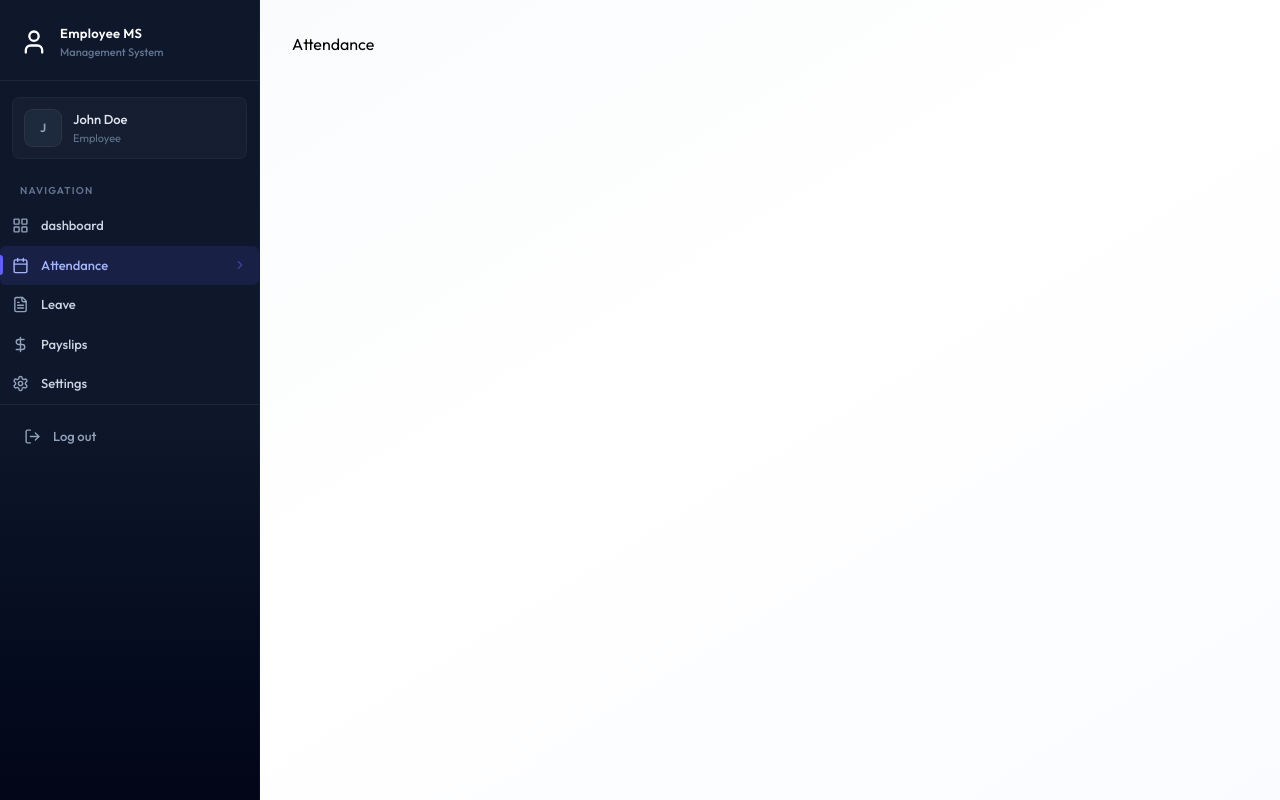
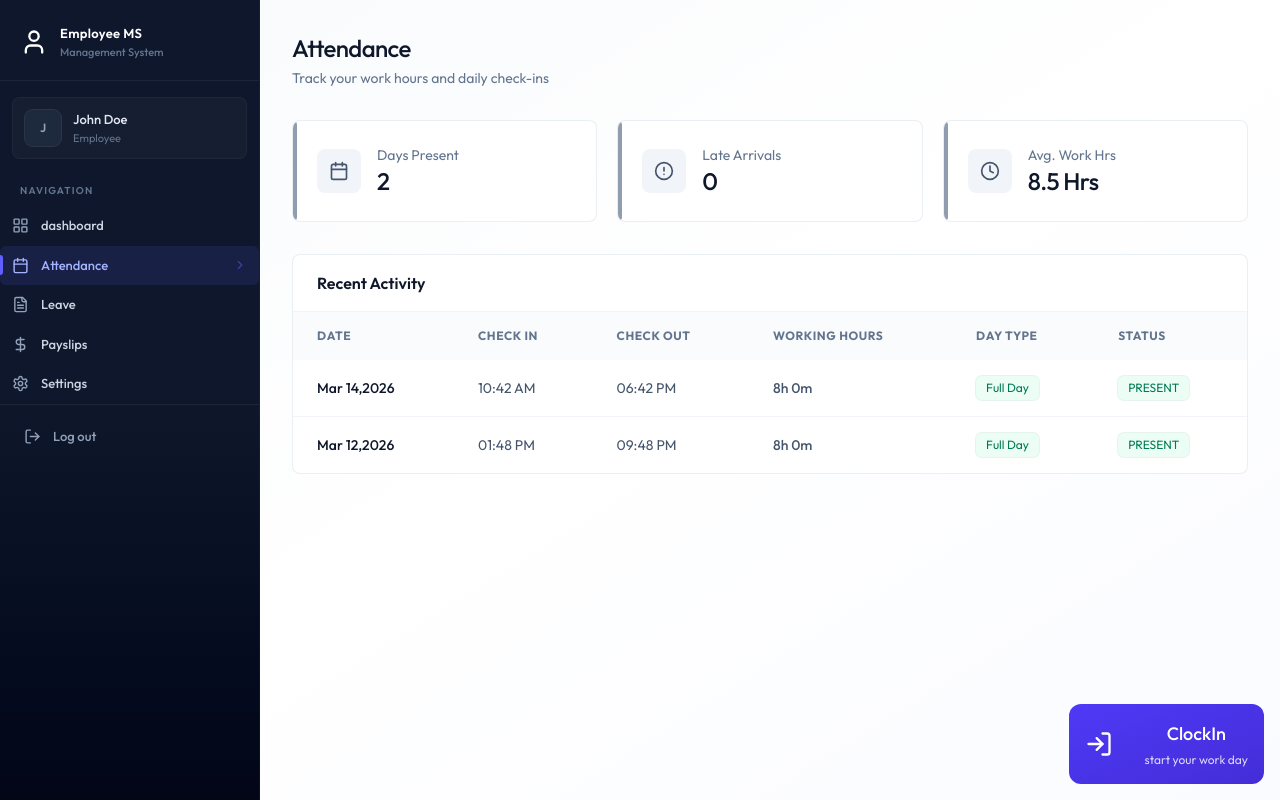
Before and after one commit to Vanshika-sketch/Full-Stack-EMS, a React (Vite) app in the folder client/: page /attendance in a window 1280 px wide. Built offline with nearby package versions, Linux system fonts and the light colour scheme.

Commit message:
Attendance page UI completed

```diff
--- a/client/package.json
+++ b/client/package.json
@@ -11,6 +11,7 @@
   },
   "dependencies": {
     "@tailwindcss/vite": "^4.2.2",
+    "date-fns": "^4.4.0",
     "lucide-react": "^0.344.0",
     "react": "^18.2.0",
     "react-dom": "^18.2.0",
--- a/client/src/components/attendance/AttendanceHistory.jsx
+++ b/client/src/components/attendance/AttendanceHistory.jsx
@@ -1,7 +1,68 @@
 import React from 'react'
+import { getDayTypeDisplay, getWorkingHoursDisplay } from '../../assets/assets'
+import {format} from 'date-fns'
 
-export const AttendanceHistory = () => {
+const AttendanceHistory = ({history}) => {
   return (
-    <div>AttendanceHistory</div>
+    <div className='card overflow-hidden'>
+      <div className='px-6 py-4 border-b border-slate-100'>
+        <h3 className='font-semibold text-slate-900'>Recent Activity</h3>
+      </div>
+      <div className='overflow-x-auto'>
+        <table className='table-modern'>
+          <thead>
+            <tr>
+              <th className='px-6 py-4'>Date</th>
+              <th className='px-6 py-4'>Check In</th>
+              <th className='px-6 py-4'>Check Out</th>
+              <th className='px-6 py-4'>Working hours</th>
+              <th className='px-6 py-4'>Day Type</th>
+              <th className='px-6 py-4'>Status</th>
+            </tr>
+          </thead>
+          <tbody>
+            {history.length === 0 ?(
+              <tr>
+                <td colSpan={6} className='text-center py-12 text-slate-400'>
+                  No records found
+                </td>
+              </tr>
+            ) : (
+              history.map((record)=>{
+                const dayType = getDayTypeDisplay(record)
+                return (
+                  <tr key={record._id || record.id}>
+                    <td className='px-6 py-4 font-medium text-slate-900'>
+                      {format(new Date(record.date),'MMM dd,yyyy')}
+                    </td>
+                    <td className='px-6 py-4 text-slate-600'>
+                      {record.checkIn ? format(new Date(record.checkIn),'hh:mm a') : "-"}
+                    </td>
+                    <td className='px-6 py-4 text-slate-600'>
+                      {record.checkIn ? format(new Date(record.checkOut),'hh:mm a') : "-"}
+                    </td>
+                    <td className='px-6 py-4 text-slate-600 font-medium'>
+                      {getWorkingHoursDisplay(record)}
+                    </td>
+                    <td className='px-6 py-4'>
+                      {dayType.label !== "-" ? <span className={`badge ${dayType.className}`}>{dayType.label}</span>:"-"}
+                    </td>
+                    <td className='px-6 py-4'>
+                      <span className={`badge ${record.status === "PRESENT" ? "badge-success" : record.status === "LATE" ? "badge-warning" : "badge-danger"}`}>
+                        {record.status}
+                      </span>
+                    </td>
+                  </tr>
+                )
+              })
+            )}
+
+          </tbody>
+
+        </table>
+      </div>
+    </div>
   )
 }
+
+export default AttendanceHistory
--- a/client/src/components/attendance/AttendanceStats.jsx
+++ b/client/src/components/attendance/AttendanceStats.jsx
@@ -1,8 +1,32 @@
+import { AlertCircleIcon, CalendarIcon, ClockIcon } from 'lucide-react';
 import React from 'react'
 
-const AttendanceStats = () => {
+const AttendanceStats = ({history}) => {
+    const totalPresent = history.filter((h)=>h.status === "PRESENT" | h.status === "LATE").length;
+    const totalLate = history.filter((h)=>h.status === 'LATE').length;
+
+
+    const stats = [
+        {label : "Days Present" , value: totalPresent, icon: CalendarIcon},
+        {label : "Late Arrivals" , value: totalLate, icon: AlertCircleIcon},
+        {label : "Avg. Work Hrs" , value: '8.5 Hrs', icon: ClockIcon},
+    ]
   return (
-    <div>AttendanceStats</div>
+    <div className='grid grid-cols-1 sm:grid-cols-3 gap-4 sm:gap-5 mb-8'>
+        {stats.map((s)=>(
+            <div key={s.label} className='card card-hover p-5 sm:p-6 flex items-center gap-4 relative overflow-hidden group'>
+                <div className='absolute left-0 top-0 bottom-0 w-1 rounded-r-full bg-slate-500/70 group-hover:bg-indigo-500/70'/>
+                <div className='p-3 bg-slate-100 rounded-lg group-hover:bg-indigo-50 transition-colors duration-200'>
+                    <s.icon className='w-5 h-5 text-slate-600 group-hover:text-indigo-600 transition-colors duration-200'/>
+                </div>
+                <div>
+                    <p className='text-sm text-slate-500'>{s.label}</p>
+                    <p className='text-2xl font-medium text-slate-900 tracking-tight'>{s.value}</p>
+                </div>
+            </div>
+        ))}
+
+    </div>
   )
 }
 
--- /dev/null
+++ b/client/src/components/attendance/CheckInButton.jsx
@@ -0,0 +1,38 @@
+import React, { useState } from 'react'
+import {Loader2Icon, LogInIcon, LogOutIcon} from 'lucide-react'
+
+const CheckInButton = ({todayRecord,onAction}) => {
+    const [loading,setLoading] = useState(false)
+
+    const handleAttendance =async()=>{
+        setLoading(true)
+        setTimeout(()=>{
+            setLoading(false)
+            onAction()
+        },1000)
+
+    }
+    if(todayRecord?.checkOut){
+        return(
+            <div className='flex flex-col items-center justify-center p-8 bg-slate-50 rounded-2xl border border-slate-200'>
+                <h3 className='text-lg font-bold text-slate-900'>Work Day Completed</h3>
+                <p className='text-slate-500 text-sm mt-1'>Great job! See you tomorrow</p>
+            </div>
+        )
+    }
+    const isCheckedIn = !!todayRecord?.isCheckedIn;
+  return (
+    <div className='absolute bottom-4 right-4 flex flex-col z-1'>
+        <button onClick={handleAttendance} disabled={loading} className={`w-full max-w-xs flex justify-between items-center gap-8 p-4 rounded-xl bg-linear-to-br text-white ${isCheckedIn ? "from-slate-700 to-slate-900" : "from-indigo-600 to-indigo-700"}`}>
+            {loading ? <Loader2Icon className='size-7 animate-spin'/> : isCheckedIn ? <LogOutIcon className='size-7'/> : <LogInIcon className='size-7'/>}
+            <div className='relative flex flex-col items-center text-center'>
+                <h2 className='text-lg font-medium mb-1'>{loading ? "Processing..." : isCheckedIn ? "Clock Out" : "ClockIn"}</h2>
+                <p className='text-xs opacity-80'>{isCheckedIn ? "Click to end your shift":"start your work day"}</p>
+            </div>
+        </button>
+
+    </div>
+  )
+}
+
+export default CheckInButton
--- a/client/src/pages/Attendance.jsx
+++ b/client/src/pages/Attendance.jsx
@@ -1,7 +1,52 @@
+import { useCallback, useEffect, useState } from "react"
+import { dummyAttendanceData } from "../assets/assets"
+import  Loading from '../components/Loading.jsx'
+import CheckInButton from "../components/attendance/CheckInButton.jsx"
+import AttendanceStats  from "../components/attendance/AttendanceStats.jsx"
+import AttendanceHistory from '../components/attendance/AttendanceHistory.jsx'
 
 const Attendance = () => {
-  return (
-    <div>Attendance</div>
+  const [history , setHistory] = useState([])
+  const [loading,setLoading]= useState(true)
+  const [isDeleted,setIsDeleted] = useState(false)
+
+
+  const fetchData = useCallback(async ()=>{
+    setHistory(dummyAttendanceData)
+    setTimeout(()=>{
+      setLoading(false)
+    },1000)
+  },[])
+
+  useEffect(()=>{
+    fetchData()
+  },[fetchData]);
+
+  if (loading) return <Loading/>
+
+  const today = new Date()
+  today.setHours(0,0,0,0)
+  const todayRecord = history.find((r)=> new Date(r.Date).toDateString()===today.toDateString())
+  return(
+    <div className="animate-fade-in">
+      <div className="page-header">
+        <h1 className="page-title">Attendance</h1>
+        <p className="page-subtitle">Track your work hours and daily check-ins</p>
+      </div>
+      {isDeleted ? (
+        <div className="mb-8 p-6 bg-rose-50 border border-rose-200 rounded-2xl text-center">
+          <p className="text-rose-600"> You can no longer clock in or out because your employee records have been marked as deleted.</p>
+        </div>
+      ):(
+        <div>
+          <CheckInButton todayRecord={todayRecord} onAction={fetchData}/>
+        </div>
+      )}
+      <AttendanceStats history={history}/>
+      <AttendanceHistory history={history}/>
+
+
+    </div>
   )
 }
 
--- a/client/src/pages/Employees.jsx
+++ b/client/src/pages/Employees.jsx
@@ -22,11 +22,11 @@
     setTimeout(() => {
       setLoading(false);
     }, 1000);
-  }, []);
+  }, [selectedDept]);
 
   useEffect(() => {
     fetchEmployees();
-  }, []);
+  }, [fetchEmployees]);
 
   const filtered = employees.filter((emp) =>
     `${emp.firstName} ${emp.lastName} ${emp.position}`
```
Also changed, not shown: 1 other file (tests, documents, lock files or other folders). Lines whose indentation alone changed are shown as unchanged.
